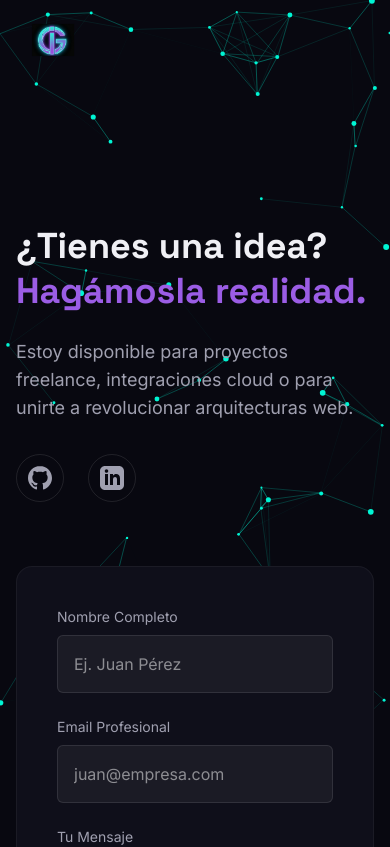
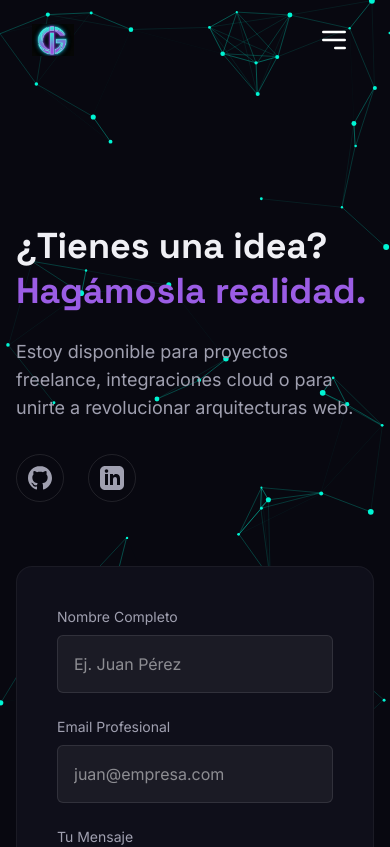
Before and after one commit to jukk4p/ivangonzalez-dev, a Next.js app: page /contacto in a window 390 px wide. Shown: the top 847 px of the page. Built offline with nearby package versions, Linux system fonts and the light colour scheme.

Commit message:
feat: implement responsive mobile menu with backdrop blur overlay

```diff
--- a/src/components/layout/Navbar.tsx
+++ b/src/components/layout/Navbar.tsx
@@ -5,6 +5,7 @@ import Link from 'next/link';
 
 export default function Navbar() {
   const [scrolled, setScrolled] = useState(false);
+  const [isMenuOpen, setIsMenuOpen] = useState(false);
 
   useEffect(() => {
     const handleScroll = () => {
@@ -13,6 +14,15 @@ export default function Navbar() {
     window.addEventListener('scroll', handleScroll);
     return () => window.removeEventListener('scroll', handleScroll);
   }, []);
+
+  // Bloquear scroll cuando el menú está abierto
+  useEffect(() => {
+    if (isMenuOpen) {
+      document.body.style.overflow = 'hidden';
+    } else {
+      document.body.style.overflow = 'unset';
+    }
+  }, [isMenuOpen]);
 
   const navLinks = [
     { name: 'Inicio', path: '/' },
@@ -23,9 +33,10 @@ export default function Navbar() {
   ];
 
   return (
-    <nav className={`fixed top-0 w-full h-20 flex items-center z-50 transition-all duration-300 ${scrolled ? 'bg-bg-glass backdrop-blur-md border-b border-white/5' : 'bg-transparent'}`}>
+    <>
+      <nav className={`fixed top-0 w-full h-20 flex items-center z-50 transition-all duration-300 ${scrolled || isMenuOpen ? 'bg-bg-glass backdrop-blur-md border-b border-white/5' : 'bg-transparent'}`}>
         <div className="container mx-auto px-8 w-full flex justify-between items-center">
-        <Link href="/" className="flex items-center gap-3 group">
+          <Link href="/" className="flex items-center gap-3 group z-50">
             <img
               src="/logo.png"
               alt="Iván González Logo"
@@ -35,6 +46,8 @@ export default function Navbar() {
               Iván González
             </span>
           </Link>
+
+          {/* Desktop Links */}
           <ul className="hidden md:flex gap-10">
             {navLinks.map((link) => (
               <li key={link.name}>
@@ -47,7 +60,41 @@ export default function Navbar() {
               </li>
             ))}
           </ul>
+
+          {/* Mobile Menu Button */}
+          <button
+            className="md:hidden z-50 p-2 text-white hover:text-neon-cyan transition-colors"
+            onClick={() => setIsMenuOpen(!isMenuOpen)}
+            aria-label="Toggle Menu"
+          >
+            {isMenuOpen ? (
+              <svg className="w-8 h-8" fill="none" stroke="currentColor" viewBox="0 0 24 24">
+                <path strokeLinecap="round" strokeLinejoin="round" strokeWidth={2} d="M6 18L18 6M6 6l12 12" />
+              </svg>
+            ) : (
+              <svg className="w-8 h-8" fill="none" stroke="currentColor" viewBox="0 0 24 24">
+                <path strokeLinecap="round" strokeLinejoin="round" strokeWidth={2} d="M4 6h16M4 12h16m-7 6h7" />
+              </svg>
+            )}
+          </button>
         </div>
       </nav>
+
+      {/* Mobile Menu Overlay */}
+      <div className={`fixed inset-0 z-40 bg-bg-deep/98 backdrop-blur-2xl transition-all duration-500 ease-in-out md:hidden flex flex-col items-center justify-center gap-8 ${isMenuOpen ? 'opacity-100 translate-y-0' : 'opacity-0 -translate-y-full pointer-events-none'}`}>
+        {navLinks.map((link) => (
+          <Link
+            key={link.name}
+            href={link.path}
+            onClick={() => setIsMenuOpen(false)}
+            className="text-2xl font-space-grotesk font-bold uppercase tracking-widest text-white hover:text-neon-cyan transition-all hover:scale-110 active:scale-95"
+          >
+            {link.name}
+          </Link>
+        ))}
+        {/* Adorno neón inferior */}
+        <div className="absolute bottom-10 left-1/2 -translate-x-1/2 w-32 h-[1px] bg-gradient-to-r from-transparent via-neon-cyan to-transparent"></div>
+      </div>
+    </>
   );
 }
```
Lines whose indentation alone changed are shown as unchanged.
